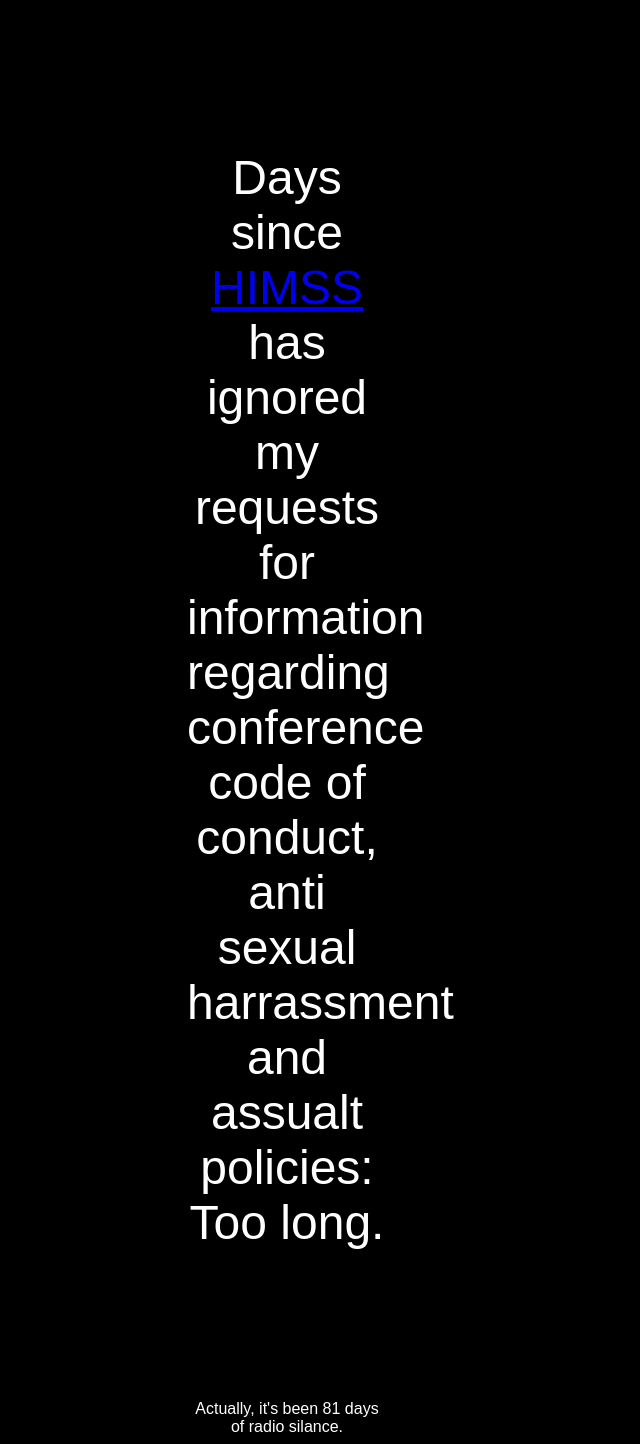
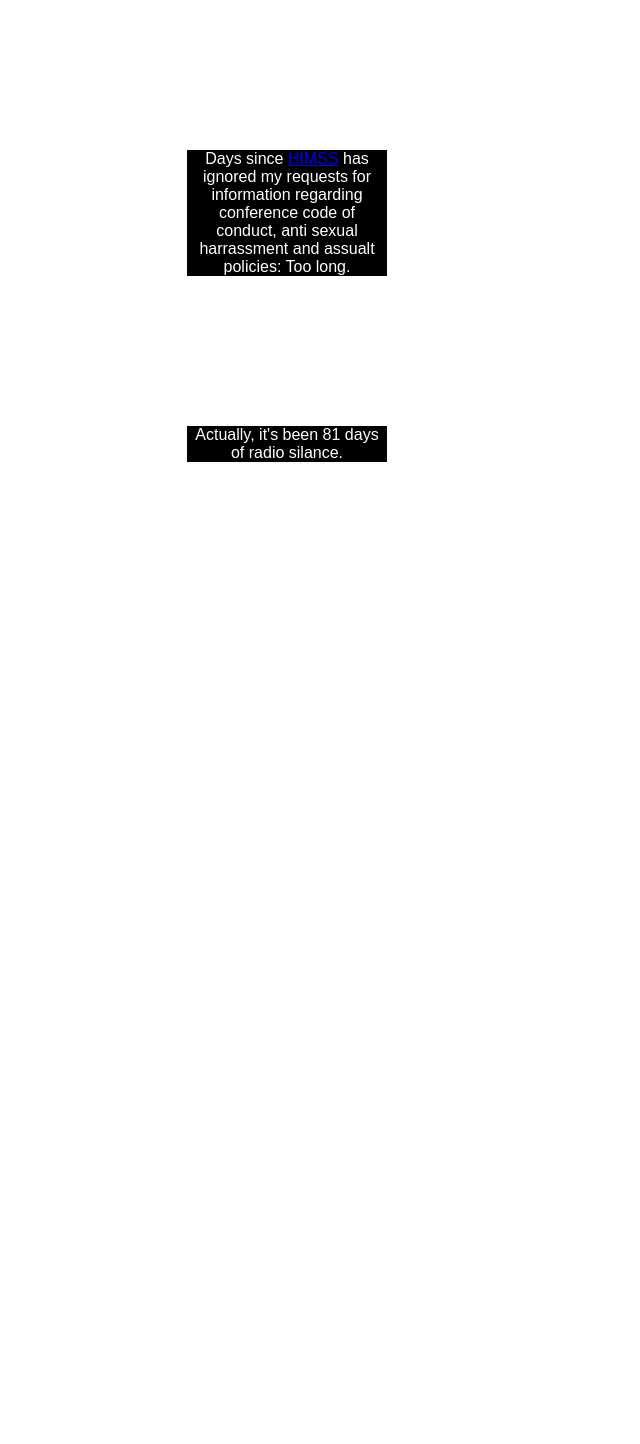
Before and after one commit to laurenstill/laurenstill.github.io, a Jekyll site: the page himssplzrespond.html, which Jekyll copies as it is, in a window 1280 px wide. Shown: the whole page, without its empty margins (353-993 px from the left). Built offline with Jekyll 4.4.1, drawn with Linux system fonts in a browser that asks for light colours; after the commit the page ends 900 px from its top, so only the background shows below that.

Commit message:
Update himssplzrespond.html

```diff
--- a/himssplzrespond.html
+++ b/himssplzrespond.html
@@ -1,14 +1,8 @@
 <html>
 <head>
 <style type="text/css">
-body {
+#main {
 background-color: #000;
-color: #fff;
-font-family:arial,helvetica;
-font-size:1em;
-text-align: center;
-}
-#main {
 margin: 0px auto;
 margin-top: 150px;
 width: 350px;
@@ -16,10 +10,11 @@
 background-color: #000;
 color: #fff;
 font-family:arial,helvetica;
-font-size:5em;
+font-size:3em;
 text-align: center;
 }
 #header{
+background-color: #000;
 margin: 0px auto;
 margin-top: 150px;
 width: 200px;
@@ -27,10 +22,11 @@
 background-color: #000;
 color: #fff;
 font-family:arial,helvetica;
-font-size:3em;
+font-size:1em;
 text-align: center;
 }
 #facts{
+background-color: #000;
 margin: 0px auto;
 margin-top: 150px;
 width: 200px;
@@ -46,7 +42,7 @@
 </style>
 <title>HIMSS, please resond.</title>
 <body>
-<div>
+<div="main">
      <div id="header">
            Days since <a href="http://www.HIMSS.org">HIMSS</a> has ignored my requests for information regarding conference code of conduct, anti sexual harrassment and assualt policies:
            Too long.
```
Lines whose indentation alone changed are shown as unchanged.
